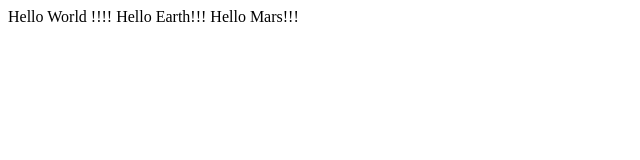
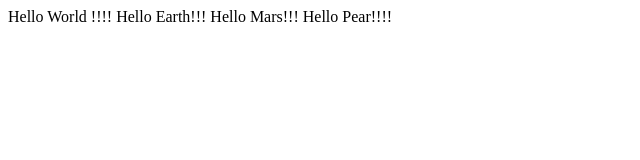
Before and after one commit to agrawalutkarsh711/project2, a plain HTML site: page index.html in a window 1280 px wide. Shown: the whole page, without its empty margins (0-640 px from the left). Drawn offline with Linux system fonts and the light colour scheme.

Commit message:
Made Changes

```diff
--- a/index.html
+++ b/index.html
@@ -9,5 +9,6 @@
     Hello World !!!!
     Hello Earth!!!
     Hello Mars!!!
+    Hello Pear!!!!
 </body>
 </html>
```
